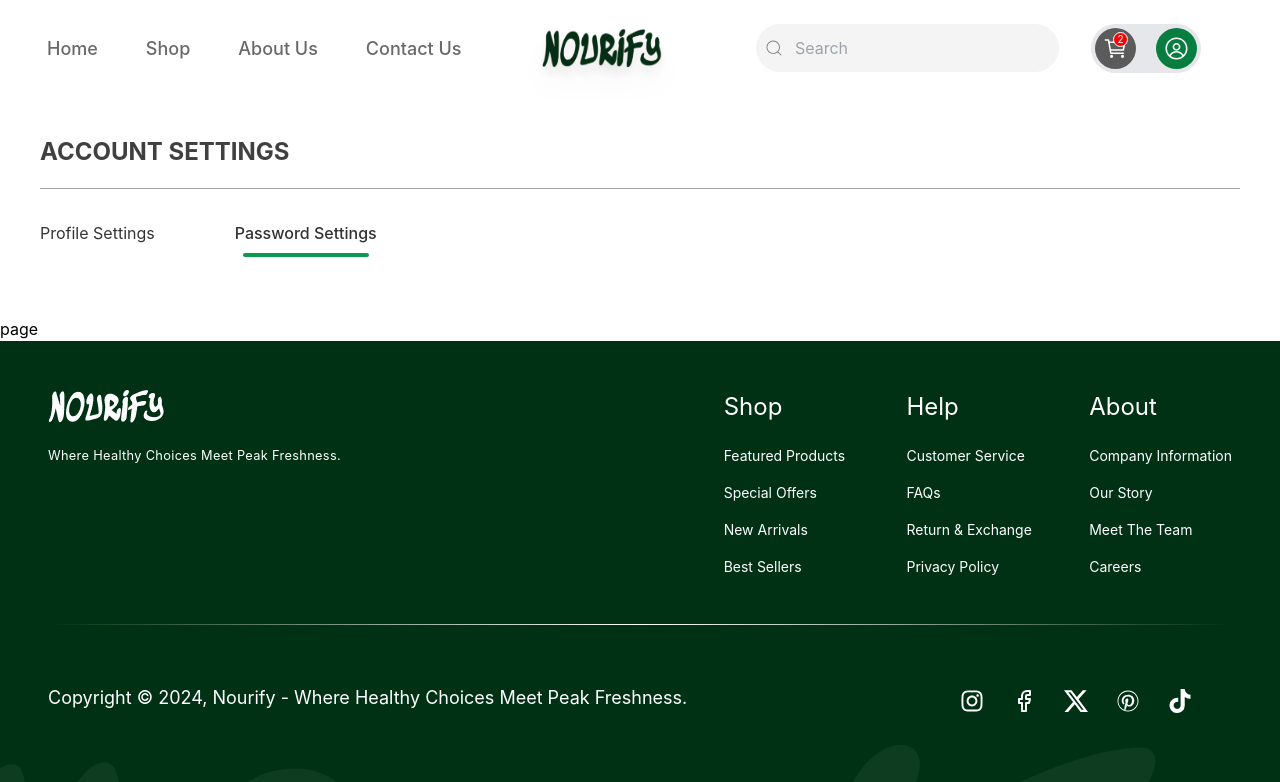
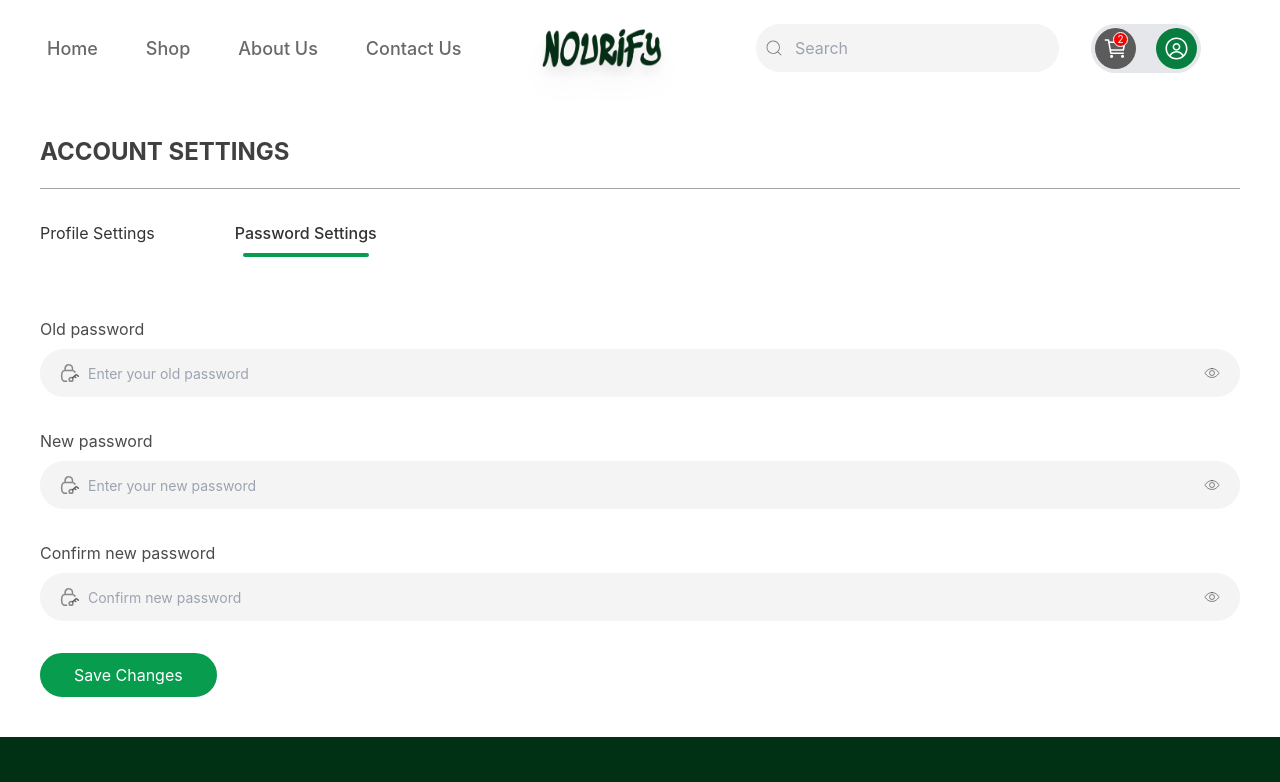
Before and after one commit to Nourify-develop/Nourify, a Next.js app: page /account_settings/password_settings in a window 1280 px wide. Shown: the top 782 px of the page. Built offline with nearby package versions, Linux system fonts and the light colour scheme; a web font is replaced by a local one.

Commit message:
feat: add Password Settings page with toggle visibility for old password

```diff
--- a/src/app/account_settings/password_settings/page.tsx
+++ b/src/app/account_settings/password_settings/page.tsx
@@ -1,9 +1,128 @@
-import React from 'react'
+"use client";
+import React, { useState } from "react";
+import Input, { Button } from "../../../components/ui/input";
+import { IoEyeOutline, IoEyeOffOutline } from "react-icons/io5";
 
 const page = () => {
+  const [passwordVisible, setPasswordVisible] = useState(false);
+  const [password, setPassword] = useState("");
+  const togglePasswordVisibility = () => {
+    setPasswordVisible(!passwordVisible);
+  };
+
+  // code body
   return (
-    <div>page</div>
-  )
-}
+    <div className="flex flex-col justify-center  gap-5 w-full px-5 sm:px-10 pb-10">
+      <form className="space-y-[2rem]">
+        <div>
+          <label
+            htmlFor="old-password"
+            className="text-[#1E1E1ECC] text-[1rem] inline-block mb-2"
+          >
+            Old password
+          </label>
 
-export default page
+          <div className=" relative flex justify-start  items-center w-full  gap-2  rounded-[50px] h-12 transition-all  ">
+            <span className="bg absolute left-5">
+              <img src="/lock-key.svg" alt="Lock Icon" />
+            </span>
+            <input
+              type={passwordVisible ? "text" : "password"}
+              placeholder="Enter your old password"
+              value={password}
+              onChange={(e) => setPassword(e.target.value)}
+              className=" input-field placeholder:text-sm text-sm  px-12 w-full h-full rounded-[50px] focus:outline-0 appearance-none "
+            />
+
+            <span
+              className="absolute right-5 text-[#1e1e1e85] !text-base cursor-pointer"
+              onClick={togglePasswordVisibility}
+            >
+              {passwordVisible ? (
+                <IoEyeOffOutline className="" />
+              ) : (
+                <IoEyeOutline />
+              )}
+            </span>
+          </div>
+        </div>
+
+        {/* 2nd */}
+        <div>
+          <label
+            htmlFor="new-password"
+            className="text-[#1E1E1ECC] text-[1rem] inline-block mb-2"
+          >
+            New password
+          </label>
+
+          <div className=" relative flex justify-start  items-center w-full  gap-2  rounded-[50px] h-12 transition-all  ">
+            <span className="bg absolute left-5">
+              <img src="/lock-key.svg" alt="Lock Icon" />
+            </span>
+            <input
+              type={passwordVisible ? "text" : "password"}
+              placeholder="Enter your new password"
+              value={password}
+              onChange={(e) => setPassword(e.target.value)}
+              className=" input-field placeholder:text-sm text-sm  px-12 w-full h-full rounded-[50px] focus:outline-0 appearance-none "
+            />
+            <span
+              className="absolute right-5 text-[#1e1e1e85] !text-base cursor-pointer"
+              onClick={togglePasswordVisibility}
+            >
+              {passwordVisible ? (
+                <IoEyeOffOutline className="" />
+              ) : (
+                <IoEyeOutline />
+              )}
+            </span>
+          </div>
+        </div>
+        {/* 3rd */}
+
+        <div>
+          <label
+            htmlFor="confirm-new-password"
+            className="text-[#1E1E1ECC] text-[1rem] inline-block mb-2"
+          >
+            Confirm new password
+          </label>
+
+          <div className=" relative flex justify-start  items-center w-full  gap-2  rounded-[50px] h-12 transition-all  ">
+            <span className="bg absolute left-5">
+              <img src="/lock-key.svg" alt="Lock Icon" />
+            </span>
+            <input
+              type={passwordVisible ? "text" : "password"}
+              placeholder="Confirm new password"
+              value={password}
+              onChange={(e) => setPassword(e.target.value)}
+              className=" input-field placeholder:text-sm text-sm  px-12 w-full h-full rounded-[50px] focus:outline-0 appearance-none "
+            />
+            <span
+              className="absolute right-5 text-[#1e1e1e85] !text-base cursor-pointer"
+              onClick={togglePasswordVisibility}
+            >
+              {passwordVisible ? (
+                <IoEyeOffOutline className="" />
+              ) : (
+                <IoEyeOutline />
+              )}
+            </span>
+          </div>
+        </div>
+
+        {/* button */}
+        <Button
+          text="Save Changes"
+          border="border-green-1"
+          color="text-white"
+          bg="bg-green-1"
+        />
+      </form>
+    </div>
+  );
+};
+
+export default page;
```
